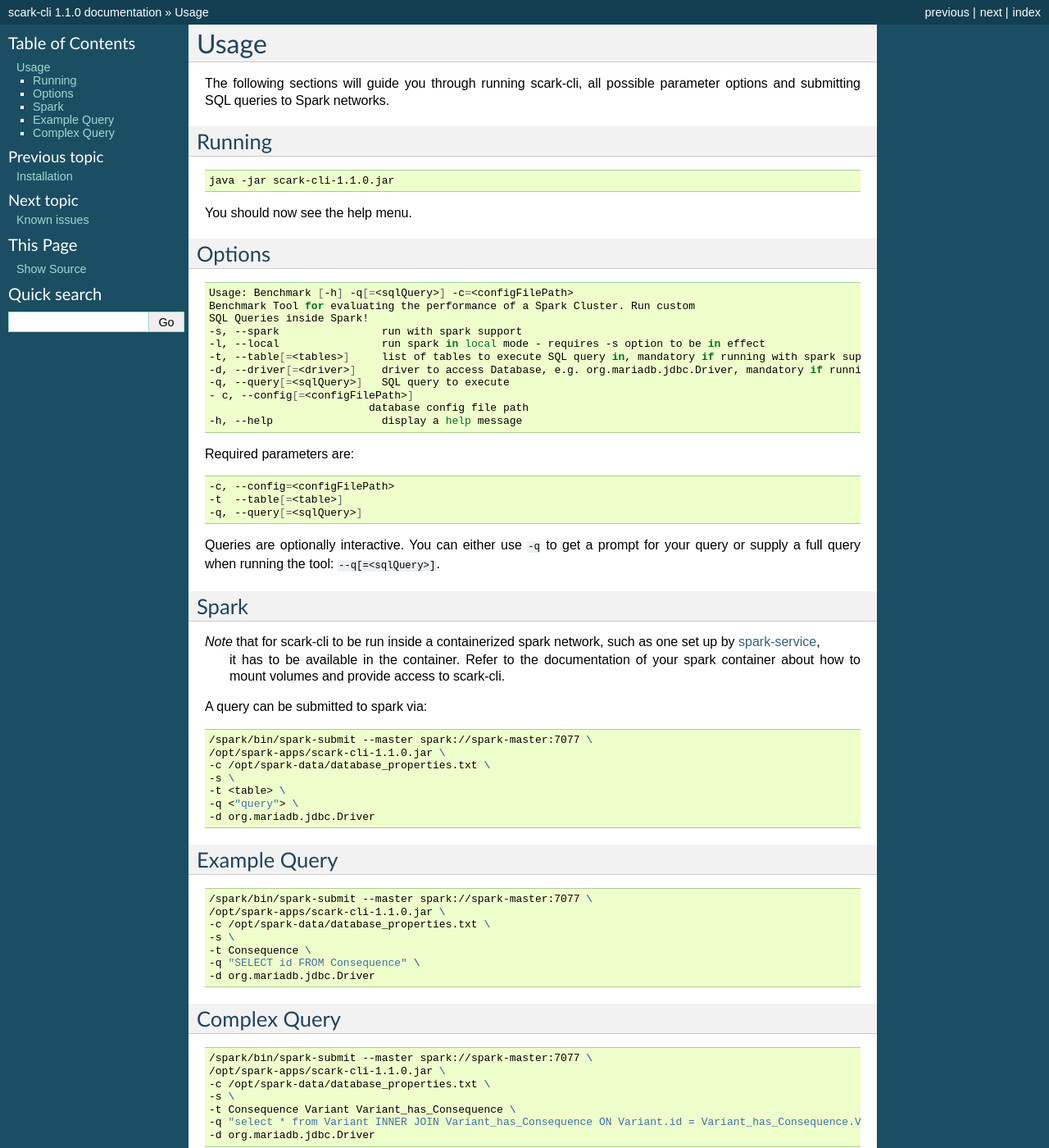
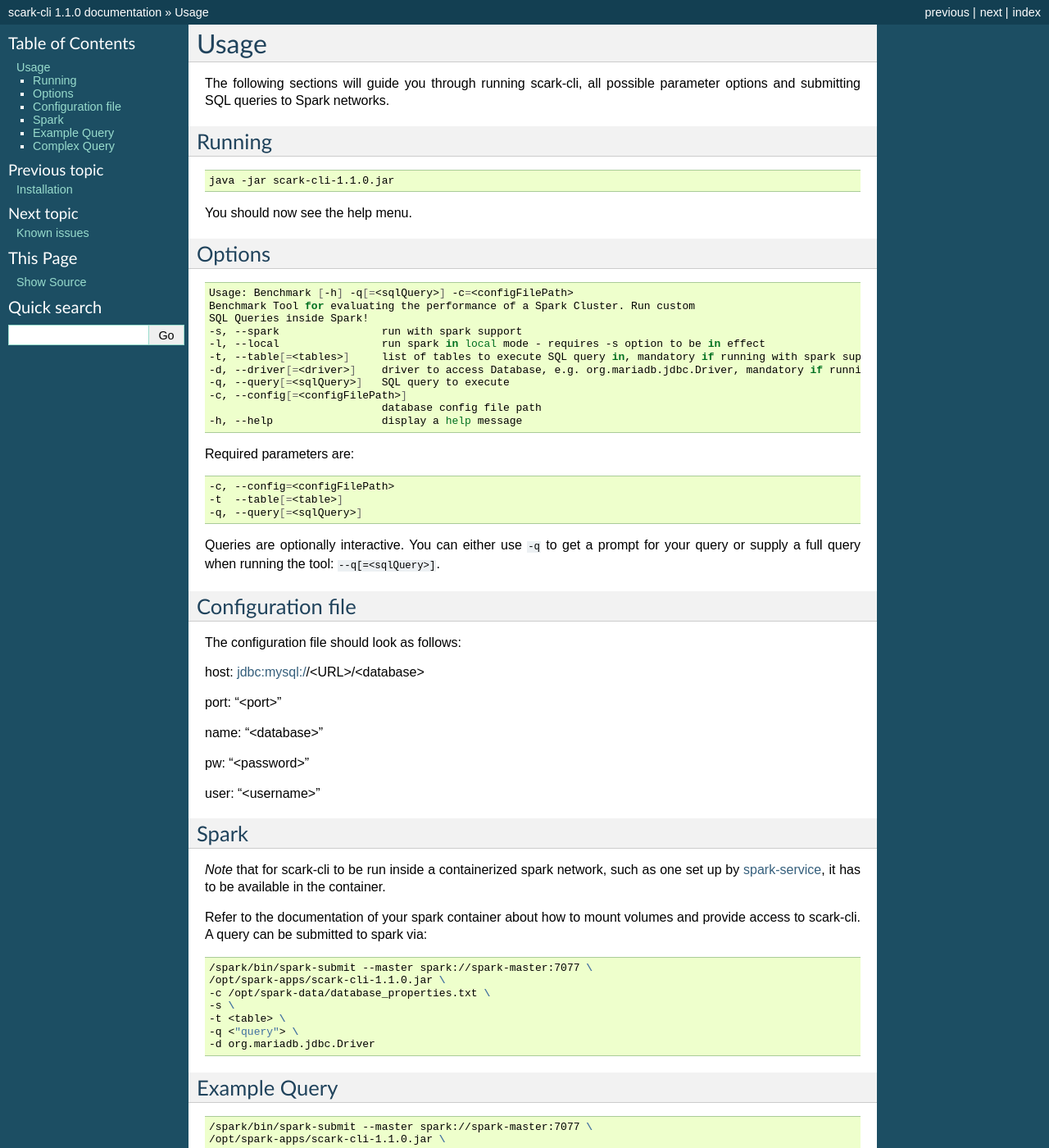
Before and after one commit to qbicsoftware/spark-benchmark-cli, a Sphinx documentation site: the page built from docs/source/usage.rst, in a window 1280 px wide and 1400 px high. Shown: the whole window at 82% size. Built offline with Sphinx 7.4.7, drawn with Linux system fonts in a browser that asks for light colours.

Commit message:
[DOC] config file

```diff
--- a/docs/source/usage.rst
+++ b/docs/source/usage.rst
@@ -25,8 +25,8 @@
     -t, --table[=<tables>]     list of tables to execute SQL query in, mandatory if running with spark support
     -d, --driver[=<driver>]    driver to access Database, e.g. org.mariadb.jdbc.Driver, mandatory if running with spark support
     -q, --query[=<sqlQuery>]   SQL query to execute
-    - c, --config[=<configFilePath>]
-                             database config file path
+    -c, --config[=<configFilePath>]
+                               database config file path
     -h, --help                 display a help message
 
 Required parameters are:
@@ -40,12 +40,27 @@
 Queries are optionally interactive.
 You can either use :code:`-q` to get a prompt for your query or supply a full query when running the tool: :code:`--q[=<sqlQuery>]`.
 
+Configuration file
+------------------
+
+The configuration file should look as follows:
+
+host: jdbc:mysql://<URL>/<database>
+
+port: "<port>"
+
+name: "<database>"
+
+pw: "<password>"
+
+user: "<username>"
 
 Spark
 -----
 
-*Note* that for scark-cli to be run inside a containerized spark network, such as one set up by `spark-service <https://github.com/qbicsoftware/spark-service>`_,
- it has to be available in the container. Refer to the documentation of your spark container about how to mount volumes and provide access to scark-cli.
+*Note* that for scark-cli to be run inside a containerized spark network, such as one set up by `spark-service <https://github.com/qbicsoftware/spark-service>`_, it has to be available in the container.
+
+Refer to the documentation of your spark container about how to mount volumes and provide access to scark-cli.
 A query can be submitted to spark via:
 
 .. code-block:: bash
```
